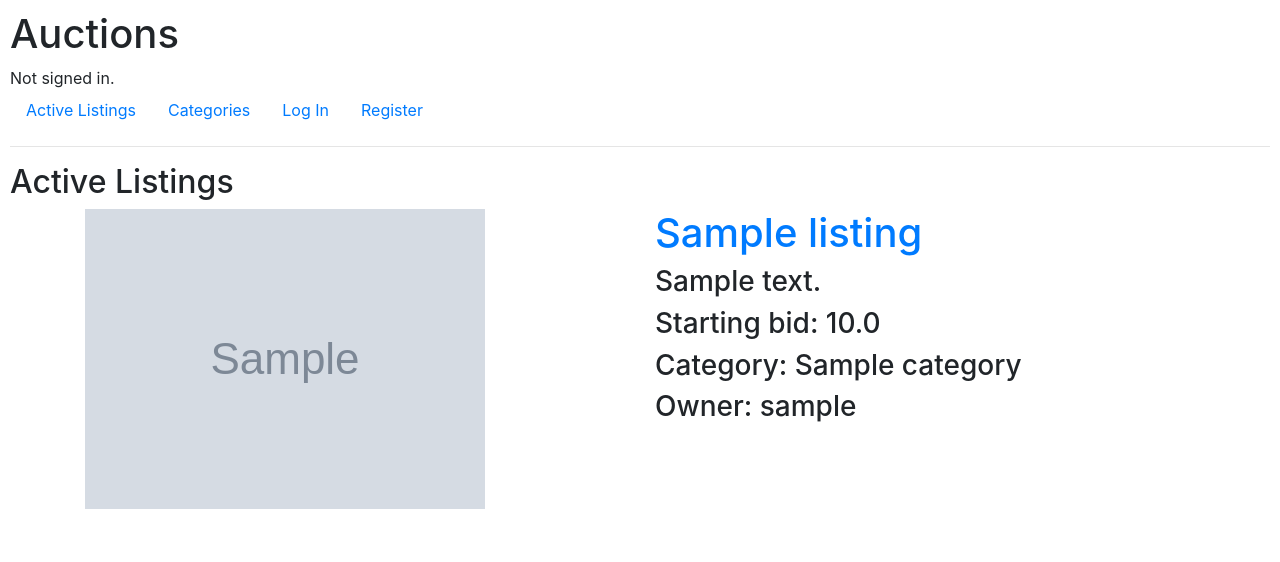
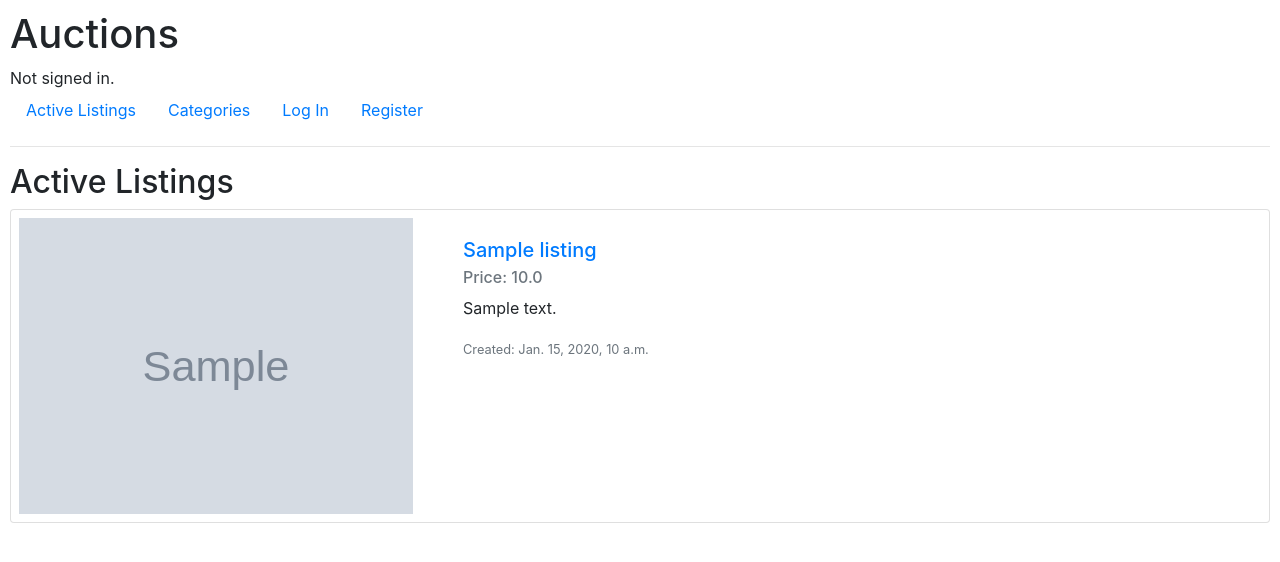
Before and after one commit to Prateek61/commerce, a Django app: page / in a window 1280 px wide. Shown: the top 562 px of the page. Run offline with Django 3.2, Linux system fonts and the light colour scheme; tables that the repository leaves empty hold one stand-in row (values such as "Sample post"); grey boxes marked "Sample" are stand-in pictures; some libraries are stand-ins or nearby versions.

Commit message:
Changed style of index page and added view for bidding

```diff
--- a/auctions/static/auctions/styles.css
+++ b/auctions/static/auctions/styles.css
@@ -1,3 +1,8 @@
 body {
     padding: 10px;
 }
+
+/* listing card hover */
+.listing-card:hover {
+    box-shadow: 0 0 10px 0 rgba(0,0,0,0.2);
+}
--- a/auctions/templates/auctions/index.html
+++ b/auctions/templates/auctions/index.html
@@ -1,28 +1,33 @@
 {% extends "auctions/layout.html" %}
+
 
 {% block body %}
     <h2>{{ title }}</h2>
 
-    {% for listing in listings %}
-    <div class="listing">
-        <div class="container">
-            <div class="row">
-                {% if listing.picture %}
-                <div class="col-md-6">
-                    <img src="{{ listing.picture }}" alt="Image of {{ listing.name }}" style="max-width: 100%; max-height: 100%;">
+    <div class="index-page">
+        {% for listing in listings %}
+            <div class="card mb-3 p-2 listing-card" style="min-height: 300px">
+                <div class="row g-0">
+                <div class="col-md-4">
+                    {% if listing.picture %}
+                    <img src="{{ listing.picture }}" class="img-fluid rounded-start" alt="Image of {{ listing.name }}">
+                    {% else %}
+                    <!-- Grey backgorund -->
+                    <div class="bg-secondary" style="width: 100%; height: 100%;"></div>
+                    {% endif %}
                 </div>
-                {% endif %}
-                <div class="col-md-6">
+                <div class="col-md-8">
+                    <div class="card-body">
                     <a href="{% url 'listing' listing.id %}">
-                        <h1>{{ listing.name }}</h1>
+                        <h5 class="card-title">{{ listing.name }}</h5>
                     </a>
-                    <h3>{{ listing.description }}</h3>
-                    <h3>Starting bid: {{ listing.price }}</h3>
-                    <h3>Category: {{ listing.category }}</h3>
-                    <h3>Owner: {{ listing.author }}</h3>
+                    <h6 class="card-subtitle mb-2 text-muted">Price: {{ listing.price }}</h6>
+                    <p class="card-text">{{ listing.description }}</p>
+                    <p class="card-text"><small class="text-muted">Created: {{ listing.created }}</small></p>
+                    </div>
+                </div>
                 </div>
             </div>
-        </div>
+        {% endfor %}
     </div>
-    {% endfor %}
 {% endblock %}
--- a/auctions/views.py
+++ b/auctions/views.py
@@ -132,6 +132,37 @@ def comment(request: HttpRequest) -> HttpResponse:
 
         return HttpResponseRedirect(reverse('listing', args=(listing_id,)))
 
+@login_required
+def bid(request: HttpRequest) -> HttpResponse:
+    if request.method == "POST":
+        try:
+            bid = float(request.POST['bid'])
+            listing_id = int(request.POST['id'])
+        except KeyError or TypeError:
+            return listing(request, listing_id, 400, 'Fill form properly')
+
+        listing = Listing.objects.get(pk=listing_id)
+        user = request.user
+
+        # Get the most recent bid
+        try:
+            last_bid = Bid.objects.filter(listing=listing).latest('created')
+        except Bid.DoesNotExist:
+            last_bid = None
+
+        # Check if bid is higher than the last bid
+        if last_bid is not None and bid <= last_bid.bid:
+            return listing(request, listing_id, 400, 'Bid must be higher than the last bid')
+
+        # Check if bid is higher than the starting price
+        if bid <= listing.price:
+            return listing(request, listing_id, 400, 'Bid must be higher than the starting price')
+
+        # Create new bid
+        new_bid = Bid(bid=bid, author=user, listing=listing)
+        new_bid.save()
+
+        return HttpResponseRedirect(reverse('listing', args=(listing_id,)))
 
 
 def login_view(request: HttpRequest) -> HttpResponse:
```
